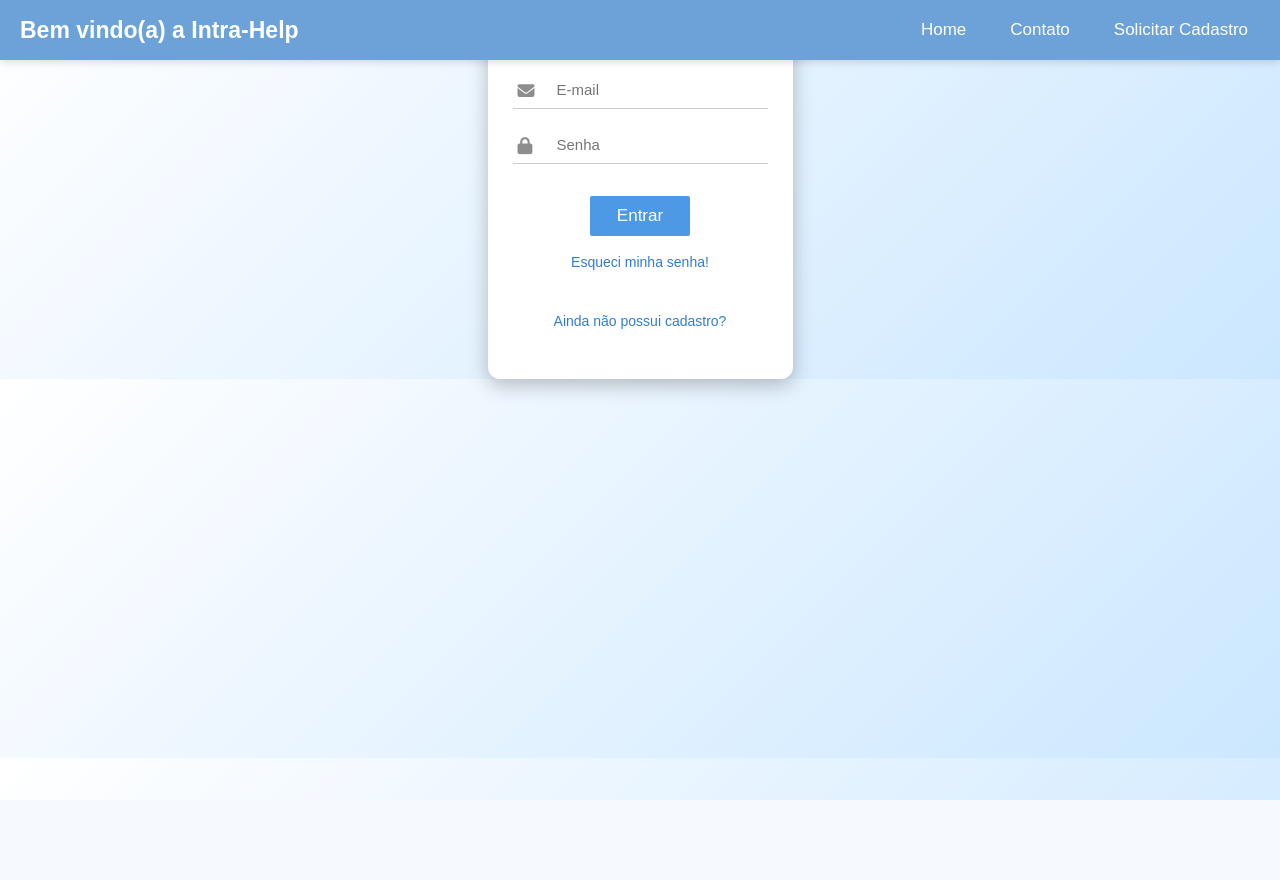
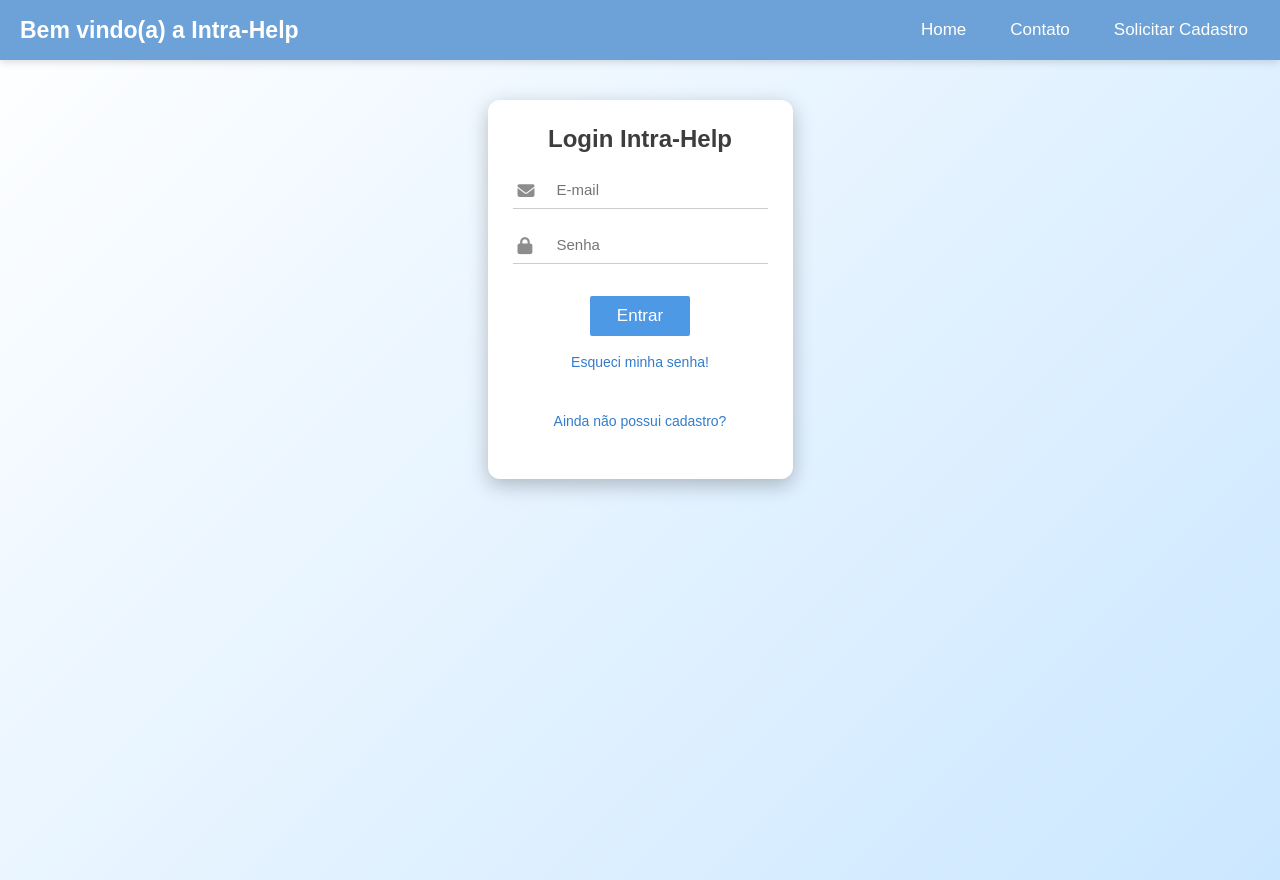
Before and after one commit to Rykeume/projeto-final-IntraHelp-grupo-1, a PHP site: page /views/login.php in a window 1280 px wide. Before the commit the page ends 800 px from the top, so only its background shows below. Run offline with PHP 8.4, Linux system fonts and the light colour scheme; data that the repository does not hold is empty.

Commit message:
pequenas alterações no css

```diff
--- a/estilo-global.css
+++ b/estilo-global.css
@@ -5,13 +5,18 @@
   padding: 0;
   box-sizing: border-box; /**/
 }
+.main-content {
+  display: flex;
+  justify-content: center;
+  align-items: center;
+  margin-top: 80px;
+  padding: 20px;
+}
 
 body {
   background: linear-gradient(135deg, #fff, #cbe7ff);
-  display: flex;
-  justify-content: center;
-  align-items: center;
   font-family: Arial, sans-serif;
+  min-height: 100svh;
 }
 
 nav {
--- a/style.css
+++ b/style.css
@@ -7,6 +7,7 @@
 
 body {
   background: linear-gradient(135deg, #fff, #cbe7ff);
+  min-height: 100svh;
 }
 
 .main-content {
@@ -15,8 +16,6 @@ body {
   align-items: center;
   margin-top: 80px;
   padding: 20px;
-  display: flex;
-  justify-content: center;
 }
 .container {
   background: #fff;
--- a/views/menu.php
+++ b/views/menu.php
@@ -42,7 +42,7 @@ if(eUsuarioLogado()){
         <h3>Bem vindo(a) a Intra-Help</h3>
         <div class="nav-links">
             <a href="painel.php">Home</a>
-            <a href="contato.php">Contato</a>
+            <a href="#">Contato</a>
             <a href="cadastro.php">Solicitar Cadastro</a>
         </div>
     <?php endif; ?>
--- a/views/painelTecnico.css
+++ b/views/painelTecnico.css
@@ -1,5 +1,5 @@
 body {
-    display: block;
+    min-height: 100svh;
 }
 .main-content {
     margin-top: 80px;
@@ -51,10 +51,9 @@ body {
     color: white;
 }
 .badge-Aberto { background-color: #007bff; }
-.badge-pendente { background-color: #ffc107; color: #333; }
 .badge-Encerrado { background-color: #6c757d; }
 
-.atendimento { background-color: #17a2b8; }
+.atendimento { background-color:#ffc107; color: #333; }
 
 .btn-action {
     margin: 0 2px;
--- a/views/painelUsuario.css
+++ b/views/painelUsuario.css
@@ -1,5 +1,5 @@
 body {
-    display: block;
+    min-height: 100svh;
 }
 .main-content {
     margin-top: 80px;
```
